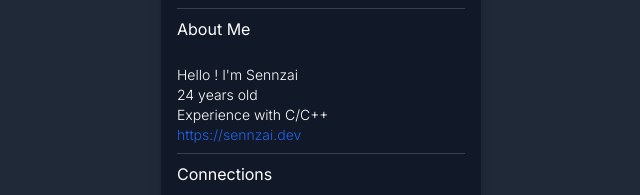
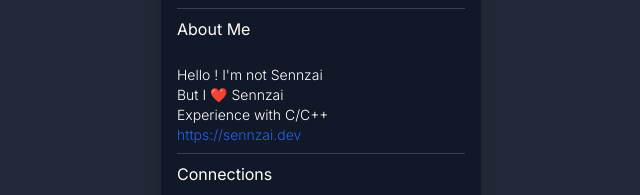
Before and after one commit to sennzaitopup/landemo, a Next.js app: page / in a window 1280 px wide. Shown: the part 387-582 px from the top of the page, without its empty margins (319-959 px from the left). Built offline with nearby package versions, Linux system fonts and the light colour scheme.

Commit message:
Edit Page

```diff
--- a/app/page.tsx
+++ b/app/page.tsx
@@ -60,9 +60,9 @@ export default function ProfileCard() {
             <h3 className="text-base">About Me</h3>
             <br />
             <p className="text-sm font-light">
-              Hello ! I'm Sennzai
+              Hello ! I'm not Sennzai
               <br />
-              24 years old
+              But I ❤️ Sennzai
               <br />
               Experience with C/C++
               <br />
```
